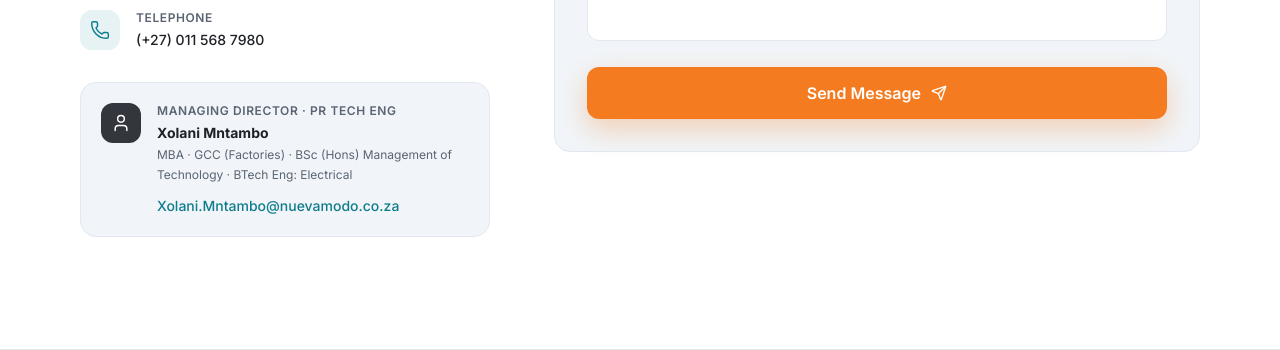
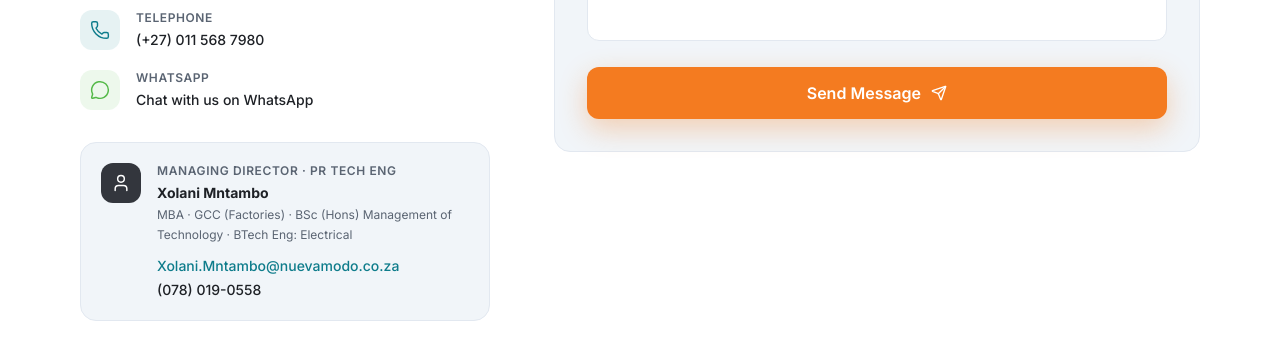
Before and after one commit to Fabrice-Beya/nuevamodo, a Next.js app: page /contact in a window 1280 px wide. Shown: the part 683-1033 px from the top of the page. Built offline with nearby package versions, Linux system fonts and the light colour scheme.

Commit message:
updated numbers

```diff
--- a/app/contact/page.tsx
+++ b/app/contact/page.tsx
@@ -1,6 +1,6 @@
 import type { Metadata } from "next";
 import { ContactForm } from "@/components/sections/ContactForm";
-import { Mail, Phone, MapPin, User } from "lucide-react";
+import { Mail, Phone, MessageCircle, MapPin, User } from "lucide-react";
 import { CONTACT, MANAGING_DIRECTOR } from "@/lib/constants";
 
 export const metadata: Metadata = {
@@ -15,12 +15,21 @@ const contactItems = [
     label: "Email",
     value: CONTACT.email,
     href: `mailto:${CONTACT.email}`,
+    color: "teal" as const,
   },
   {
     icon: Phone,
     label: "Telephone",
     value: CONTACT.phoneDisplay,
     href: `tel:${CONTACT.phone.replace(/\s/g, "")}`,
+    color: "teal" as const,
+  },
+  {
+    icon: MessageCircle,
+    label: "WhatsApp",
+    value: "Chat with us on WhatsApp",
+    href: `https://wa.me/${CONTACT.whatsapp.replace(/\D/g, "")}`,
+    color: "green" as const,
   },
 ];
 
@@ -69,7 +78,13 @@ export default function ContactPage() {
                   const Icon = item.icon;
                   const content = (
                     <div className="flex items-start gap-4">
-                      <div className="w-10 h-10 rounded-xl flex items-center justify-center shrink-0 bg-brand-teal/10 text-brand-teal">
+                      <div
+                        className={`w-10 h-10 rounded-xl flex items-center justify-center shrink-0 ${
+                          item.color === "green"
+                            ? "bg-brand-green/10 text-brand-green"
+                            : "bg-brand-teal/10 text-brand-teal"
+                        }`}
+                      >
                         <Icon className="w-5 h-5" strokeWidth={1.75} />
                       </div>
                       <div>
@@ -122,6 +137,12 @@ export default function ContactPage() {
                       >
                         {MANAGING_DIRECTOR.email}
                       </a>
+                      <a
+                        href={`tel:${CONTACT.whatsapp.replace(/\s/g, "")}`}
+                        className="text-sm font-medium text-text-dark hover:text-brand-teal"
+                      >
+                        {MANAGING_DIRECTOR.mobile}
+                      </a>
                     </div>
                   </div>
                 </div>
--- a/lib/constants.ts
+++ b/lib/constants.ts
@@ -14,7 +14,7 @@ export const CONTACT = {
   email: "info@nuevamodo.co.za",
   phone: "+27 11 568 7980",
   phoneDisplay: "(+27) 011 568 7980",
-  whatsapp: "+27 73 205 6738",
+  whatsapp: "+27 78 019 0558",
   website: "www.nuevamodo.co.za",
   addressLines: [
     "50 Electron Avenue",
@@ -32,7 +32,7 @@ export const MANAGING_DIRECTOR = {
   designation: "Pr Tech Eng",
   qualifications:
     "MBA · GCC (Factories) · BSc (Hons) Management of Technology · BTech Eng: Electrical",
-  mobile: "+27 73 205 6738",
+  mobile: "(078) 019-0558",
   email: "Xolani.Mntambo@nuevamodo.co.za",
 };
 
```
